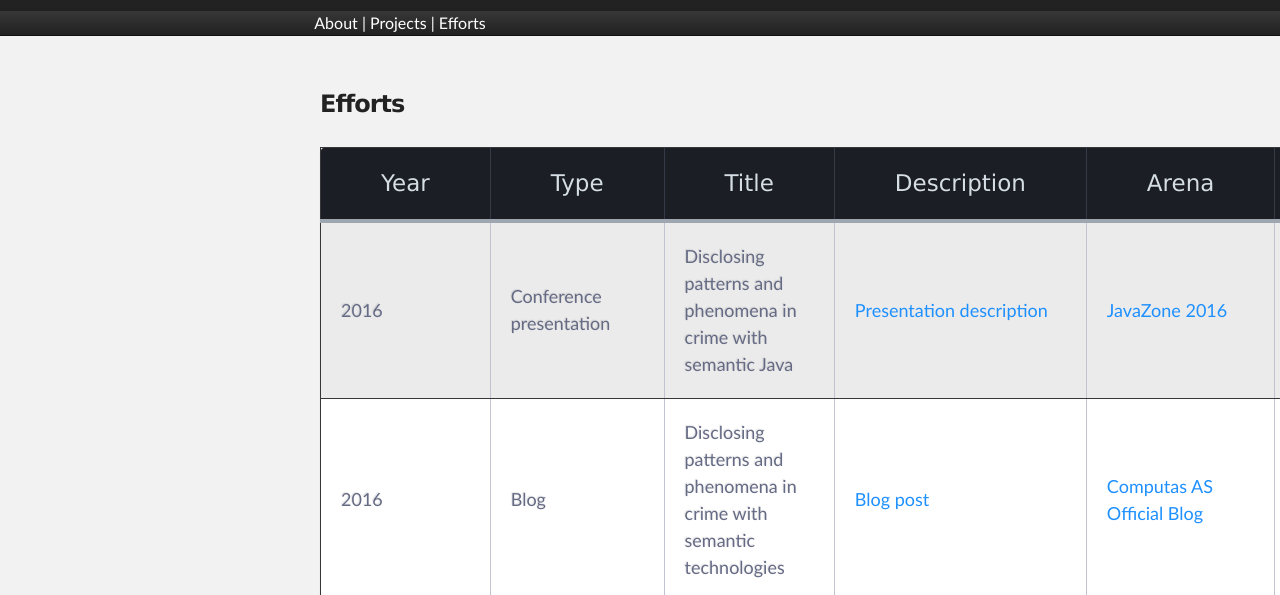
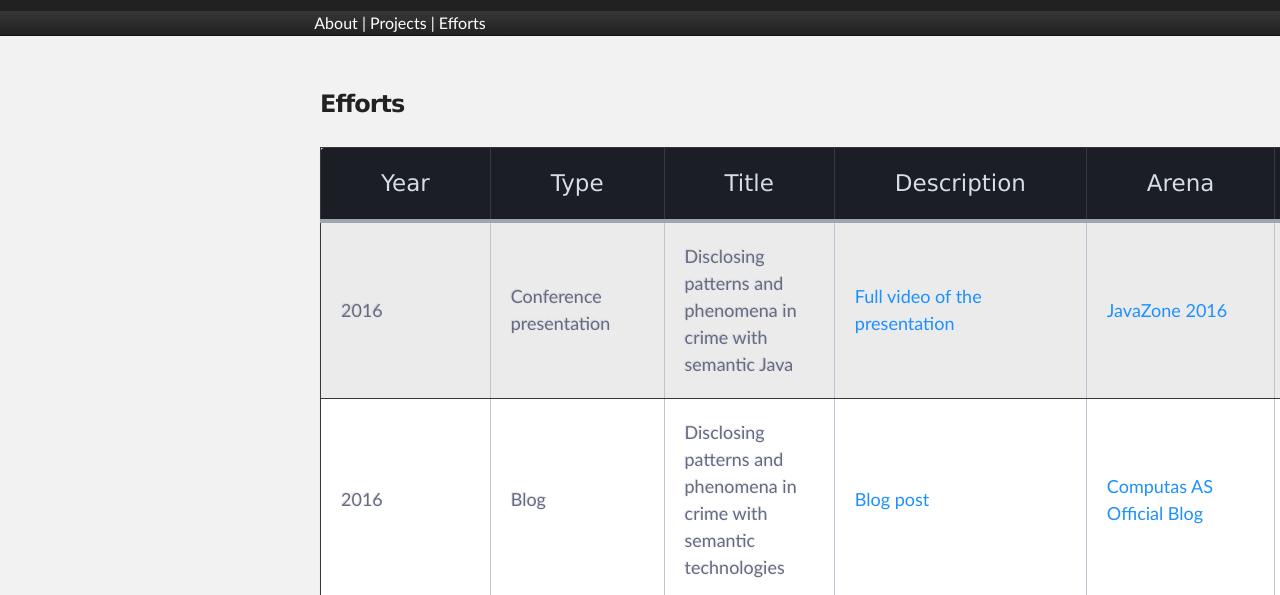
Before and after one commit to magnusstuhr/magnusstuhr.github.io, a plain HTML site: page efforts.html in a window 1280 px wide. Shown: the part 505-1100 px from the top of the page. Drawn offline with Linux system fonts and the light colour scheme.

Commit message:
Added full video to the javazone presentation in Efforts.

```diff
--- a/efforts.html
+++ b/efforts.html
@@ -56,7 +56,7 @@
 <td class="text-left">2016</td>
 <td class="text-left">Conference presentation</td>
 <td class="text-left">Disclosing patterns and phenomena in crime with semantic Java</td>
-<td class="text-left"><a href="https://2016.javazone.no/program/disclosing-patterns-and-phenomena-in-crime-with-semantic-java">Presentation description</td>
+<td class="text-left"><a href="https://vimeo.com/181900268">Full video of the presentation</td>
 <td class="text-left"><a href"https://2016.javazone.no/">JavaZone 2016</a></td>
 <td class="text-left">Oslo, Norway</td>
 </tr>
```
